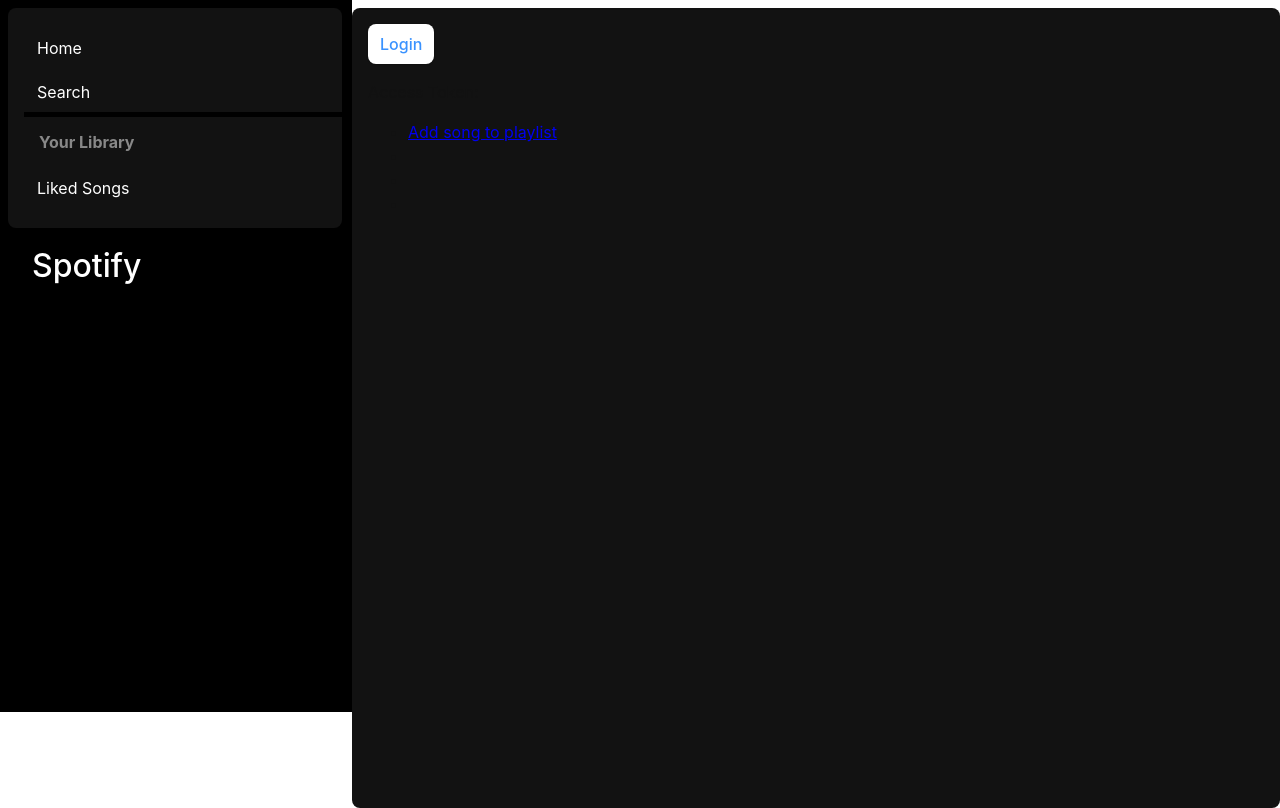
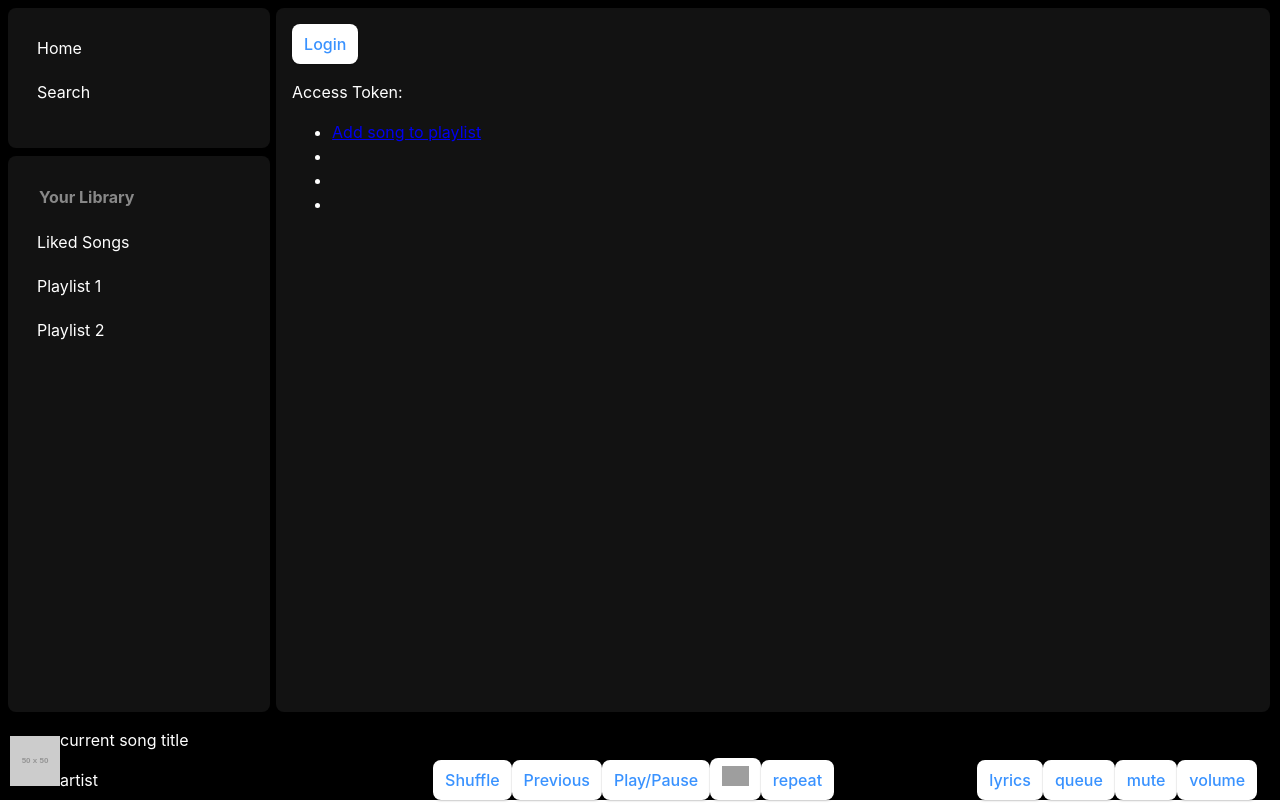
Before and after one commit to vworo/Beat-Box, a React (Vite) app: page /playlists in a window 1280 px wide. Built offline with nearby package versions, Linux system fonts and the light colour scheme; grey boxes are pictures that could not be loaded.

Commit message:
seperated sidebar and footer into seperate componenets

```diff
--- a/src/App.jsx
+++ b/src/App.jsx
@@ -1,5 +1,6 @@
 import { useState, useEffect } from 'react';
 import NavigationSidebar from "./components/NavigationSidebar";
+import Footer from './components/Footer';
 import { Outlet, Link } from "react-router-dom";
 import React from "react";
 import axios from 'axios';
@@ -55,13 +56,16 @@
   return (
     <React.Fragment>
       <NavigationSidebar playlists={ displayPlaylists } />
-      <div id="detail">
-        <div className="top-navbar">
-          <button onClick={ authorize }>Login</button>
-          <p>Access Token: {accessToken}</p>
+      <div id="container">
+        <div id="detail">
+          <div className="top-navbar">
+            <button onClick={ authorize }>Login</button>
+            <p>Access Token: {accessToken}</p>
+          </div>
+          <Outlet />
         </div>
-        <Outlet />
       </div>
+      <Footer />
     </React.Fragment>
   )
 }
--- /dev/null
+++ b/src/components/Footer.jsx
@@ -0,0 +1,28 @@
+import React from 'react';
+
+export default function Footer () {
+    return (
+    <footer>
+        <div id="current" className="panel">
+        <img id="currentimg" src="http://via.placeholder.com/50x50" alt="" />
+        <div id="songplaying">
+            <p>current song title</p>
+            <p>artist</p>
+        </div>
+        </div>
+        <div id="controls" className="panel">
+            <button id="shuffle"> Shuffle </button>
+            <button id="previous"> Previous </button>
+            <button id="play"> Play/Pause </button>
+            <button id="next"><img src="https://i.imgur.com/X6zEghw.jpg" alt="" /></button>
+            <button id="repeat"> repeat </button>
+        </div>
+        <div id="sound" className="panel">
+        <button id="lyrics">lyrics</button>
+        <button id="queue">queue</button>
+        <button id="mute">mute</button>
+        <button id="volume">volume</button>
+        </div>
+    </footer>
+    )
+}
--- a/src/components/NavigationSidebar.jsx
+++ b/src/components/NavigationSidebar.jsx
@@ -1,5 +1,5 @@
 import React from "react";
-import { Outlet, Link } from "react-router-dom";
+import { Link } from "react-router-dom";
 import { useEffect } from "react";
 
 export default function NavigationSidebar(props) {
@@ -9,25 +9,55 @@
 
   const listItems = props.playlists.map((playlist, i) => <li key={i}>{playlist.name}</li>)
 
+//   return (
+//     <div id="sidebar">
+//       <h1>Spotify</h1>
+//       <nav>
+//         <ul>
+//           <li>
+//             <Link to={'/home'}>Home</Link>
+//           </li>
+//           <li className="link-border">
+//             <Link to={'/home'}>Search</Link>
+//           </li>
+//           <h2 className="library">Your Library</h2>
+//           <li>
+//             <Link to={'/app'}>Liked Songs</Link>
+//           </li>
+//         </ul>
+
+//         <ul>
+//             {listItems}
+//         </ul>
+//       </nav>
+//     </div>
+//   );
+// }
+
   return (
       <div id="sidebar">
-      <h1>Spotify</h1>
-      <nav>
+        <nav id="topbar">
           <ul>
             <li>
               <Link to={'/home'}>Home</Link>
             </li>
-          <li className="link-border">
+            <li >
               <Link to={'/home'}>Search</Link>
             </li>
+          </ul>
+        </nav>
+        <nav id="bottombar">
+          <ul>
             <h2 className="library">Your Library</h2>
             <li>
               <Link to={'/app'}>Liked Songs</Link>
             </li>
-        </ul>
-
-        <ul>
-            {listItems}
+            <li>
+              <Link to={'/home'}>Playlist 1</Link>
+            </li>
+            <li>
+              <Link to={'/home'}>Playlist 2</Link>
+            </li>
           </ul>
         </nav>
       </div>
```
Also changed, not shown: src/Root.jsx (+31 -5 lines). Lines whose indentation alone changed are shown as unchanged.
